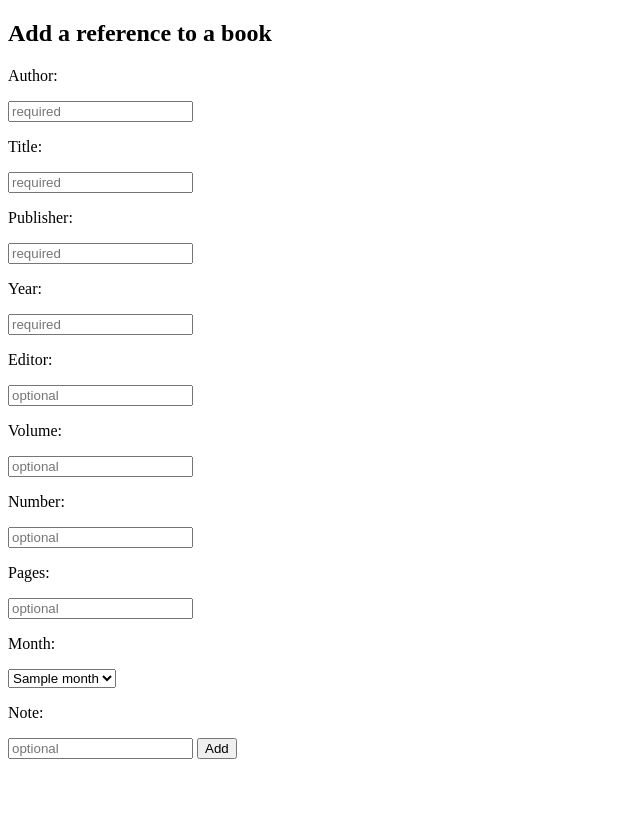
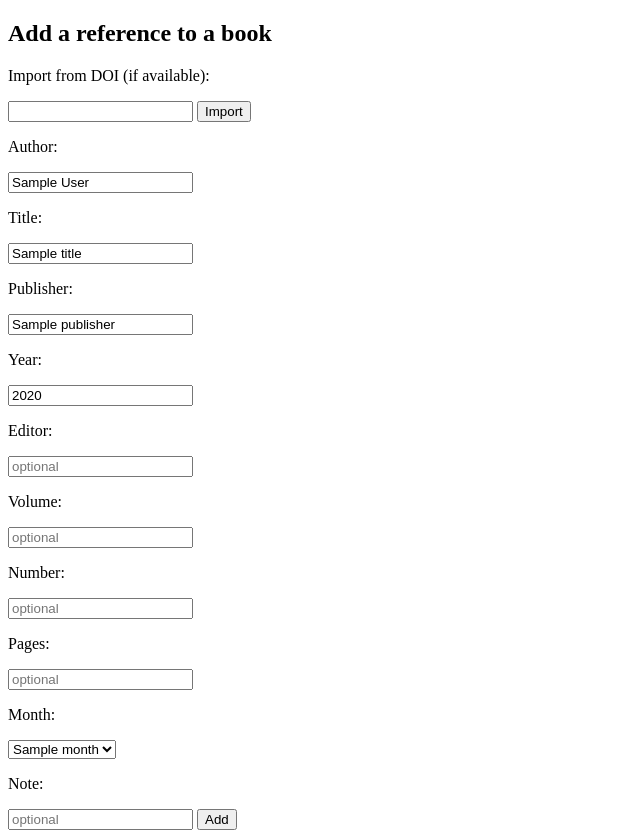
Before and after one commit to KaEerola/IceLime, a Flask app: template src/templates/add_book.html in a window 1280 px wide. Shown: the whole page, without its empty margins (0-640 px from the left). Before the commit the page ends 759 px from the top, so only its background shows below. Run offline with Flask 3, Linux system fonts and the light colour scheme; the template is opened without the code that fills it: most values are stand-ins (such as "Sample title", 1, 10 or a date in 2020).

Commit message:
added functionality for autofilling fields from DOI (currently only when there is a single author)

```diff
--- a/src/app.py
+++ b/src/app.py
@@ -5,6 +5,7 @@ from repositories.article_repository import add_user_article, get_articles
 from repositories.inproceeding_repository import add_user_inproceeding, get_inproceedings
 from config import app, test_env
 from util import validate_book
+from scraper import get_book_data_by_doi
 from export import Bibtex
 
 @app.route("/")
@@ -122,6 +123,35 @@ def add_POST_inproceeding():
         flash('You must put valid Author, Title, Booktitle And Year',"")
         return redirect("/add_inproceeding")
 
+@app.route("/fetch_book_doi", methods=["POST"])
+def fetch_book_doi():
+    doi = request.form.get("doi")
+
+    if not doi:
+        flash("You must put in a valid DOI", "")
+        return redirect("/add_book")
+
+    months = [
+            "January", "February", "March", "April", "May", "June",
+            "July", "August", "September", "October", "November", "December"
+        ]
+
+    try:
+        data = get_book_data_by_doi(doi)
+        author_fullname = f"{data[0]} {data[1]}"
+
+        return render_template("add_book.html",
+                               author = author_fullname,
+                               title = data[2],
+                               publisher = data[3],
+                               year = data[4],
+                               months = months,
+                               imported_month = data[5])
+
+    except:
+        flash("Failed to fetch the data, please check the DOI.", "")
+        return redirect("/add_book")
+
 @app.route("/export", methods=["GET"])
 def export():
 
--- a/src/templates/add_book.html
+++ b/src/templates/add_book.html
@@ -8,15 +8,23 @@ Create a reference
 
 <h2>Add a reference to a book</h2>
 
+<form action="/fetch_book_doi" method="post">
+  <p>Import from DOI (if available):</p>
+  <input type="text" name="doi">
+  <button type="submit">
+    Import
+   </button>
+</form>
+
 <form action="/add_book" method="post">
   <p>Author:</p>
-  <input type="text" name="author" placeholder="required">
+  <input type="text" name="author" value="{{author}}" placeholder="required">
   <p>Title:</p>
-  <input type="text" name="title" placeholder="required">
+  <input type="text" name="title" value="{{title}}" placeholder="required">
   <p>Publisher:</p>
-  <input type="text" name="publisher" placeholder="required">
+  <input type="text" name="publisher" value="{{publisher}}" placeholder="required">
   <p>Year:</p>
-  <input type="number" name="year" placeholder="required">
+  <input type="number" name="year" value="{{year}}" placeholder="required">
   <p>Editor:</p>
   <input type="text" name="editor" placeholder="optional">
   <p>Volume:</p>
@@ -28,7 +36,7 @@ Create a reference
   <p>Month:</p>
   <select name="month">
     {% for month in months %}
-    <option value={{month}}>{{month}}</option>
+    <option value="{{month}}" {% if month == imported_month %}selected{% endif %}>{{month}}</option>
     {% endfor %}
   </select>
   <p>Note:</p>
```
Also changed, not shown: src/scraper.py (added, +36 -0 lines), 1 other file.
